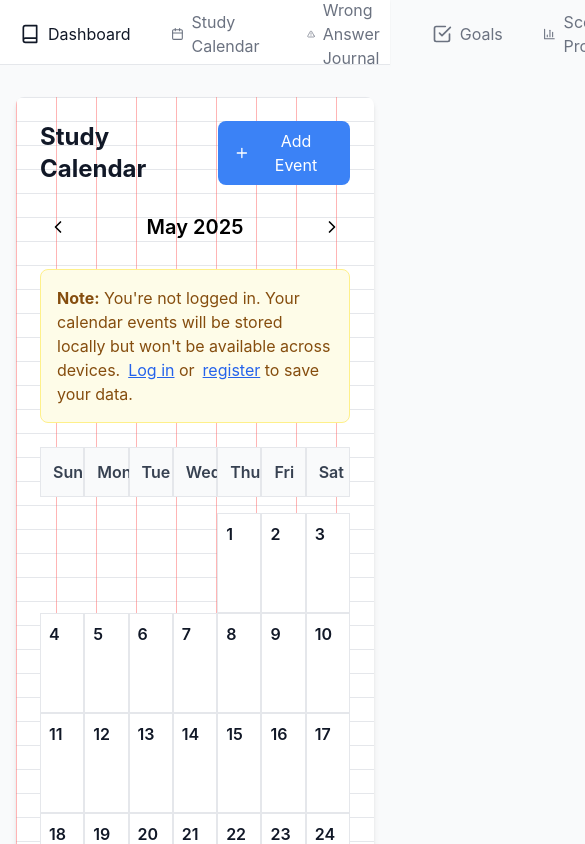
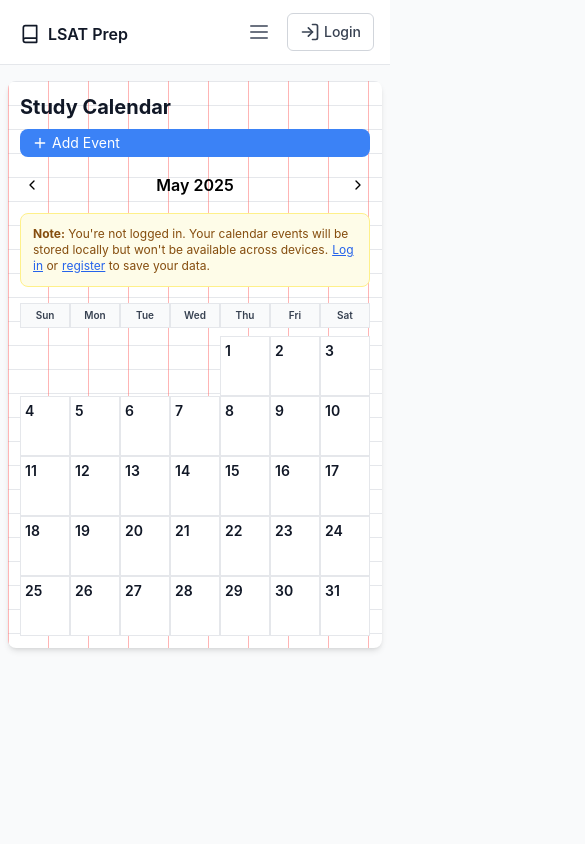
Before and after one commit to jakesonderman/lsat_prep_site_2, a Next.js app: page /calendar in a window 390 px wide. Shown: the top 844 px of the page, 585 px wide, since content can reach past the window. Built offline with nearby package versions, Linux system fonts and the light colour scheme.

Commit message:
added dropdown menu for smaller screens

```diff
--- a/app/calendar/page.tsx
+++ b/app/calendar/page.tsx
@@ -134,7 +134,7 @@ export default function Calendar() {
 
     // Empty cells for days before the first day of the month
     for (let i = 0; i < firstDay; i++) {
-      days.push(<div key={`empty-${i}`} className="p-2"></div>)
+      days.push(<div key={`empty-${i}`} className="p-1 sm:p-2"></div>)
     }
 
     // Days of the month
@@ -143,18 +143,19 @@ export default function Calendar() {
       const dayEvents = events.filter(event => event.date === dateStr)
 
       days.push(
-        <div key={day} className="p-2 border border-gray-200 min-h-[100px] bg-white">
-          <div className="font-semibold text-gray-900">{day}</div>
-          <div className="mt-1 space-y-1">
+        <div key={day} className="p-1 sm:p-2 border border-gray-200 min-h-[60px] sm:min-h-[100px] bg-white">
+          <div className="font-semibold text-gray-900 text-sm sm:text-base">{day}</div>
+          <div className="mt-1 space-y-1 overflow-y-auto max-h-[40px] sm:max-h-[80px]">
             {dayEvents.map(event => (
               <div
                 key={event.id}
                 onClick={() => handleEventClick(event)}
-                className={`text-xs p-1 rounded cursor-pointer ${
+                className={`text-[10px] sm:text-xs p-1 rounded cursor-pointer truncate ${
                   event.category === 'goal'
                     ? 'bg-blue-100 text-blue-800'
                     : 'bg-green-100 text-green-800'
                 } ${('completed' in event && event.completed) ? 'line-through opacity-60' : ''}`}
+                title={event.title}
               >
                 {event.title}
               </div>
@@ -168,48 +169,48 @@ export default function Calendar() {
   }
 
   return (
-    <div className="max-w-7xl mx-auto px-4 sm:px-6 lg:px-8 py-8">
-      <div className="bg-white rounded-lg shadow-md p-6 notebook-paper">
-        <div className="flex justify-between items-center mb-6">
-          <h1 className="text-2xl font-bold text-gray-900">Study Calendar</h1>
+    <div className="max-w-7xl mx-auto px-2 sm:px-6 lg:px-8 py-4 sm:py-8">
+      <div className="bg-white rounded-lg shadow-md p-3 sm:p-6 notebook-paper">
+        <div className="flex flex-col sm:flex-row sm:justify-between sm:items-center mb-4 sm:mb-6 gap-2">
+          <h1 className="text-xl sm:text-2xl font-bold text-gray-900">Study Calendar</h1>
           <button
             onClick={() => {
               resetFormAndClose();
               setShowAddForm(true);
             }}
-            className="flex items-center px-4 py-2 bg-blue-500 text-white rounded-lg hover:bg-blue-600"
+            className="flex items-center px-3 py-1 sm:px-4 sm:py-2 bg-blue-500 text-white rounded-lg hover:bg-blue-600 text-sm sm:text-base"
           >
-            <Plus className="w-4 h-4 mr-2" />
+            <Plus className="w-4 h-4 mr-1 sm:mr-2" />
             Add Event
           </button>
         </div>
 
-        <div className="flex justify-between items-center mb-6">
-          <button onClick={() => navigateMonth('prev')} className="p-2 hover:bg-gray-100 rounded">
-            <ChevronLeft className="w-5 h-5" />
+        <div className="flex justify-between items-center mb-4 sm:mb-6">
+          <button onClick={() => navigateMonth('prev')} className="p-1 sm:p-2 hover:bg-gray-100 rounded">
+            <ChevronLeft className="w-4 h-4 sm:w-5 sm:h-5" />
           </button>
-          <h2 className="text-xl font-semibold">
+          <h2 className="text-base sm:text-xl font-semibold">
             {currentDate.toLocaleDateString('en-US', { month: 'long', year: 'numeric' })}
           </h2>
-          <button onClick={() => navigateMonth('next')} className="p-2 hover:bg-gray-100 rounded">
-            <ChevronRight className="w-5 h-5" />
+          <button onClick={() => navigateMonth('next')} className="p-1 sm:p-2 hover:bg-gray-100 rounded">
+            <ChevronRight className="w-4 h-4 sm:w-5 sm:h-5" />
           </button>
         </div>
 
         {/* User Status Message */}
         {!isAuthenticated && (
-          <div className="bg-yellow-50 border border-yellow-200 rounded-lg p-4 mb-6">
-            <p className="text-yellow-800">
+          <div className="bg-yellow-50 border border-yellow-200 rounded-lg p-3 sm:p-4 mb-4 sm:mb-6">
+            <p className="text-yellow-800 text-xs sm:text-sm">
               <strong>Note:</strong> You're not logged in. Your calendar events will be stored locally but won't be available across devices.
-              <a href="/auth/login" className="text-blue-600 ml-2 underline">Log in</a> or
-              <a href="/auth/register" className="text-blue-600 ml-2 underline">register</a> to save your data.
+              <a href="/auth/login" className="text-blue-600 ml-1 sm:ml-2 underline">Log in</a> or
+              <a href="/auth/register" className="text-blue-600 ml-1 sm:ml-2 underline">register</a> to save your data.
             </p>
           </div>
         )}
 
-        <div className="grid grid-cols-7 gap-0 mb-4">
+        <div className="grid grid-cols-7 gap-0 mb-2 sm:mb-4 text-[10px] sm:text-sm">
           {['Sun', 'Mon', 'Tue', 'Wed', 'Thu', 'Fri', 'Sat'].map(day => (
-            <div key={day} className="p-3 text-center font-semibold text-gray-700 bg-gray-50 border border-gray-200">
+            <div key={day} className="p-1 sm:p-3 text-center font-semibold text-gray-700 bg-gray-50 border border-gray-200">
               {day}
             </div>
           ))}
@@ -221,26 +222,26 @@ export default function Calendar() {
 
         {/* Add/Edit Form Modal */}
         {showAddForm && (
-          <div className="fixed inset-0 bg-black bg-opacity-50 flex items-center justify-center z-50">
-            <div className="bg-white rounded-lg p-6 w-full max-w-md">
-              <div className="flex justify-between items-center mb-4">
-                <h3 className="text-lg font-semibold">{isEditing ? 'Edit Event' : 'Add Study Event'}</h3>
+          <div className="fixed inset-0 bg-black bg-opacity-50 flex items-center justify-center z-50 p-4">
+            <div className="bg-white rounded-lg p-4 sm:p-6 w-full max-w-md max-h-[90vh] overflow-y-auto">
+              <div className="flex justify-between items-center mb-3 sm:mb-4">
+                <h3 className="text-base sm:text-lg font-semibold">{isEditing ? 'Edit Event' : 'Add Study Event'}</h3>
                 <button onClick={resetFormAndClose} className="text-gray-500 hover:text-gray-700">
                   <X className="w-5 h-5" />
                 </button>
               </div>
-              <div className="space-y-4">
+              <div className="space-y-3 sm:space-y-4">
                 <input
                   type="text"
                   placeholder="Event title"
                   value={newEvent.title}
                   onChange={(e) => setNewEvent(prev => ({ ...prev, title: e.target.value }))}
-                  className="w-full p-2 border border-gray-300 rounded-lg"
+                  className="w-full p-2 border border-gray-300 rounded-lg text-sm sm:text-base"
                 />
                 <select
                   value={newEvent.category}
                   onChange={(e) => setNewEvent(prev => ({ ...prev, category: e.target.value }))}
-                  className="w-full p-2 border border-gray-300 rounded-lg"
+                  className="w-full p-2 border border-gray-300 rounded-lg text-sm sm:text-base"
                 >
                   <option value="goal">Study Goal</option>
                   <option value="assignment">Assignment</option>
@@ -249,26 +250,26 @@ export default function Calendar() {
                   type="date"
                   value={newEvent.date}
                   onChange={(e) => setNewEvent(prev => ({ ...prev, date: e.target.value }))}
-                  className="w-full p-2 border border-gray-300 rounded-lg"
+                  className="w-full p-2 border border-gray-300 rounded-lg text-sm sm:text-base"
                 />
                 <textarea
                   placeholder="Description (optional)"
                   value={newEvent.description}
                   onChange={(e) => setNewEvent(prev => ({ ...prev, description: e.target.value }))}
-                  className="w-full p-2 border border-gray-300 rounded-lg h-24 resize-none"
+                  className="w-full p-2 border border-gray-300 rounded-lg h-20 sm:h-24 resize-none text-sm sm:text-base"
                 ></textarea>
-                <div className="flex space-x-3">
+                <div className="flex space-x-2 sm:space-x-3">
                   {isEditing ? (
                     <>
                       <button
                         onClick={updateEvent}
-                        className="flex-1 bg-blue-500 text-white py-2 rounded-lg hover:bg-blue-600"
+                        className="flex-1 bg-blue-500 text-white py-2 rounded-lg hover:bg-blue-600 text-sm sm:text-base"
                       >
                         Update Event
                       </button>
                       <button
                         onClick={() => selectedEvent && deleteEvent(selectedEvent.id)}
-                        className="flex-1 bg-red-500 text-white py-2 rounded-lg hover:bg-red-600"
+                        className="flex-1 bg-red-500 text-white py-2 rounded-lg hover:bg-red-600 text-sm sm:text-base"
                       >
                         Delete
                       </button>
@@ -277,13 +278,13 @@ export default function Calendar() {
                     <>
                       <button
                         onClick={addEvent}
-                        className="flex-1 bg-blue-500 text-white py-2 rounded-lg hover:bg-blue-600"
+                        className="flex-1 bg-blue-500 text-white py-2 rounded-lg hover:bg-blue-600 text-sm sm:text-base"
                       >
                         Add Event
                       </button>
                       <button
                         onClick={resetFormAndClose}
-                        className="flex-1 bg-gray-500 text-white py-2 rounded-lg hover:bg-gray-600"
+                        className="flex-1 bg-gray-500 text-white py-2 rounded-lg hover:bg-gray-600 text-sm sm:text-base"
                       >
                         Cancel
                       </button>
--- a/app/components/Navigation.tsx
+++ b/app/components/Navigation.tsx
@@ -1,45 +1,99 @@
 'use client'
 import Link from 'next/link'
-import { useState } from 'react'
-import { Book, Calendar, CheckSquare, BarChart3, AlertTriangle, User, LogIn, LogOut, ChevronDown } from 'lucide-react'
+import { useState, useEffect } from 'react'
+import { Book, Calendar, CheckSquare, BarChart3, AlertTriangle, User, LogIn, LogOut, ChevronDown, Menu, X } from 'lucide-react'
 import { useAuth } from '../context/AuthContext'
 
 export default function Navigation() {
   const { user, isAuthenticated, logout } = useAuth()
-  const [showDropdown, setShowDropdown] = useState(false)
+  const [showUserDropdown, setShowUserDropdown] = useState(false)
+  const [showMobileMenu, setShowMobileMenu] = useState(false)
+
+  // Close mobile menu when clicking outside
+  useEffect(() => {
+    const handleClickOutside = (event: MouseEvent) => {
+      const target = event.target as HTMLElement;
+      if (showMobileMenu && !target.closest('#mobile-menu') && !target.closest('#menu-button')) {
+        setShowMobileMenu(false);
+      }
+    };
+
+    document.addEventListener('mousedown', handleClickOutside);
+    return () => {
+      document.removeEventListener('mousedown', handleClickOutside);
+    };
+  }, [showMobileMenu]);
+
+  // Close mobile menu when window is resized to desktop size
+  useEffect(() => {
+    const handleResize = () => {
+      if (window.innerWidth >= 768 && showMobileMenu) {
+        setShowMobileMenu(false);
+      }
+    };
+
+    window.addEventListener('resize', handleResize);
+    return () => {
+      window.removeEventListener('resize', handleResize);
+    };
+  }, [showMobileMenu]);
+
+  const navLinks = [
+    { href: '/', icon: <Book className="w-5 h-5 mr-2" />, text: 'Dashboard', active: true },
+    { href: '/calendar', icon: <Calendar className="w-5 h-5 mr-2" />, text: 'Study Calendar', active: false },
+    { href: '/wrong-answers', icon: <AlertTriangle className="w-5 h-5 mr-2" />, text: 'Wrong Answer Journal', active: false },
+    { href: '/goals', icon: <CheckSquare className="w-5 h-5 mr-2" />, text: 'Goals', active: false },
+    { href: '/progress', icon: <BarChart3 className="w-5 h-5 mr-2" />, text: 'Score Progress', active: false },
+  ];
 
   return (
     <nav className="bg-white shadow-sm border-b">
       <div className="max-w-7xl mx-auto px-4 sm:px-6 lg:px-8">
         <div className="flex justify-between h-16">
-          <div className="flex space-x-8">
-            <Link href="/" className="flex items-center px-1 pt-1 text-gray-900 hover:text-blue-600">
+          {/* Logo/Home link - always visible */}
+          <div className="flex items-center">
+            <Link href="/" className="flex items-center px-1 pt-1 text-gray-900 hover:text-blue-600 font-semibold">
               <Book className="w-5 h-5 mr-2" />
-              Dashboard
-            </Link>
-            <Link href="/calendar" className="flex items-center px-1 pt-1 text-gray-500 hover:text-blue-600">
-              <Calendar className="w-5 h-5 mr-2" />
-              Study Calendar
-            </Link>
-            <Link href="/wrong-answers" className="flex items-center px-1 pt-1 text-gray-500 hover:text-blue-600">
-              <AlertTriangle className="w-5 h-5 mr-2" />
-              Wrong Answer Journal
-            </Link>
-            <Link href="/goals" className="flex items-center px-1 pt-1 text-gray-500 hover:text-blue-600">
-              <CheckSquare className="w-5 h-5 mr-2" />
-              Goals
-            </Link>
-            <Link href="/progress" className="flex items-center px-1 pt-1 text-gray-500 hover:text-blue-600">
-              <BarChart3 className="w-5 h-5 mr-2" />
-              Score Progress
+              LSAT Prep
             </Link>
           </div>
 
+          {/* Desktop navigation links */}
+          <div className="hidden md:flex md:space-x-4 lg:space-x-8">
+            {navLinks.map((link) => (
+              <Link
+                key={link.href}
+                href={link.href}
+                className={`flex items-center px-1 pt-1 ${link.active ? 'text-gray-900' : 'text-gray-500'} hover:text-blue-600`}
+              >
+                {link.icon}
+                <span>{link.text}</span>
+              </Link>
+            ))}
+          </div>
+
+          {/* Right side items */}
           <div className="flex items-center">
+            {/* Mobile menu button */}
+            <div className="md:hidden mr-2">
+              <button
+                id="menu-button"
+                onClick={() => setShowMobileMenu(!showMobileMenu)}
+                className="inline-flex items-center justify-center p-2 rounded-md text-gray-500 hover:text-gray-700 hover:bg-gray-100 focus:outline-none"
+              >
+                {showMobileMenu ? (
+                  <X className="h-6 w-6" />
+                ) : (
+                  <Menu className="h-6 w-6" />
+                )}
+              </button>
+            </div>
+
+            {/* User dropdown or login button */}
             {isAuthenticated ? (
               <div className="relative">
                 <button
-                  onClick={() => setShowDropdown(!showDropdown)}
+                  onClick={() => setShowUserDropdown(!showUserDropdown)}
                   className="flex items-center px-3 py-2 border border-transparent text-sm leading-4 font-medium rounded-md text-gray-500 bg-white hover:text-gray-700 focus:outline-none transition ease-in-out duration-150"
                 >
                   <User className="w-5 h-5 mr-1" />
@@ -47,20 +101,20 @@ export default function Navigation() {
                   <ChevronDown className="w-4 h-4 ml-1" />
                 </button>
 
-                {showDropdown && (
-                  <div className="origin-top-right absolute right-0 mt-2 w-48 rounded-md shadow-lg">
+                {showUserDropdown && (
+                  <div className="origin-top-right absolute right-0 mt-2 w-48 rounded-md shadow-lg z-50">
                     <div className="py-1 rounded-md bg-white shadow-xs">
                       <Link
                         href="/profile"
                         className="block px-4 py-2 text-sm text-gray-700 hover:bg-gray-100"
-                        onClick={() => setShowDropdown(false)}
+                        onClick={() => setShowUserDropdown(false)}
                       >
                         Your Profile
                       </Link>
                       <button
                         onClick={() => {
                           logout()
-                          setShowDropdown(false)
+                          setShowUserDropdown(false)
                         }}
                         className="block w-full text-left px-4 py-2 text-sm text-gray-700 hover:bg-gray-100"
                       >
@@ -79,6 +133,25 @@ export default function Navigation() {
           </div>
         </div>
       </div>
+
+      {/* Mobile menu, show/hide based on menu state */}
+      {showMobileMenu && (
+        <div id="mobile-menu" className="md:hidden bg-white border-t border-gray-200 shadow-lg absolute w-full z-40">
+          <div className="px-2 pt-2 pb-3 space-y-1">
+            {navLinks.map((link) => (
+              <Link
+                key={link.href}
+                href={link.href}
+                className="flex items-center px-3 py-2 rounded-md text-base font-medium text-gray-700 hover:text-blue-600 hover:bg-gray-50"
+                onClick={() => setShowMobileMenu(false)}
+              >
+                {link.icon}
+                {link.text}
+              </Link>
+            ))}
+          </div>
+        </div>
+      )}
     </nav>
   )
 }
```
